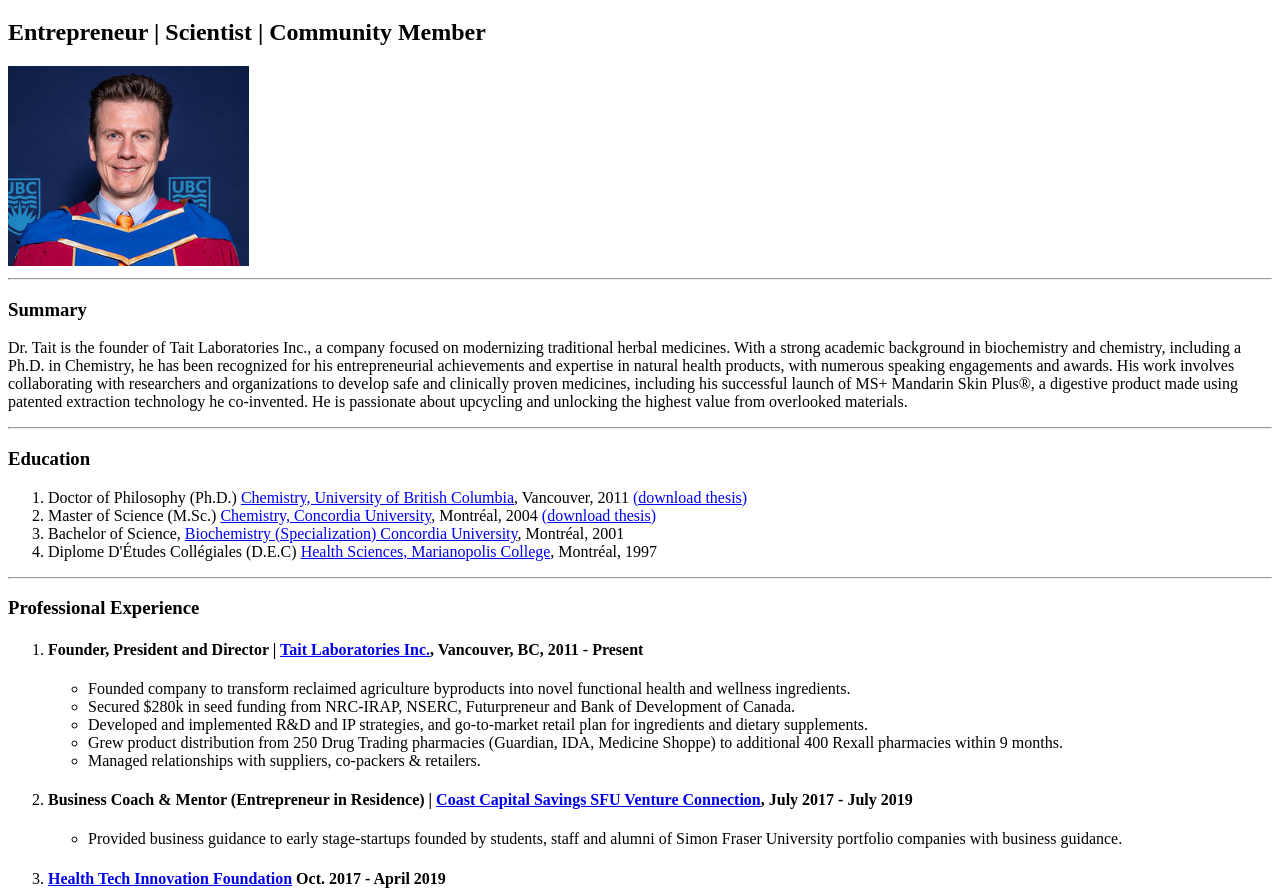
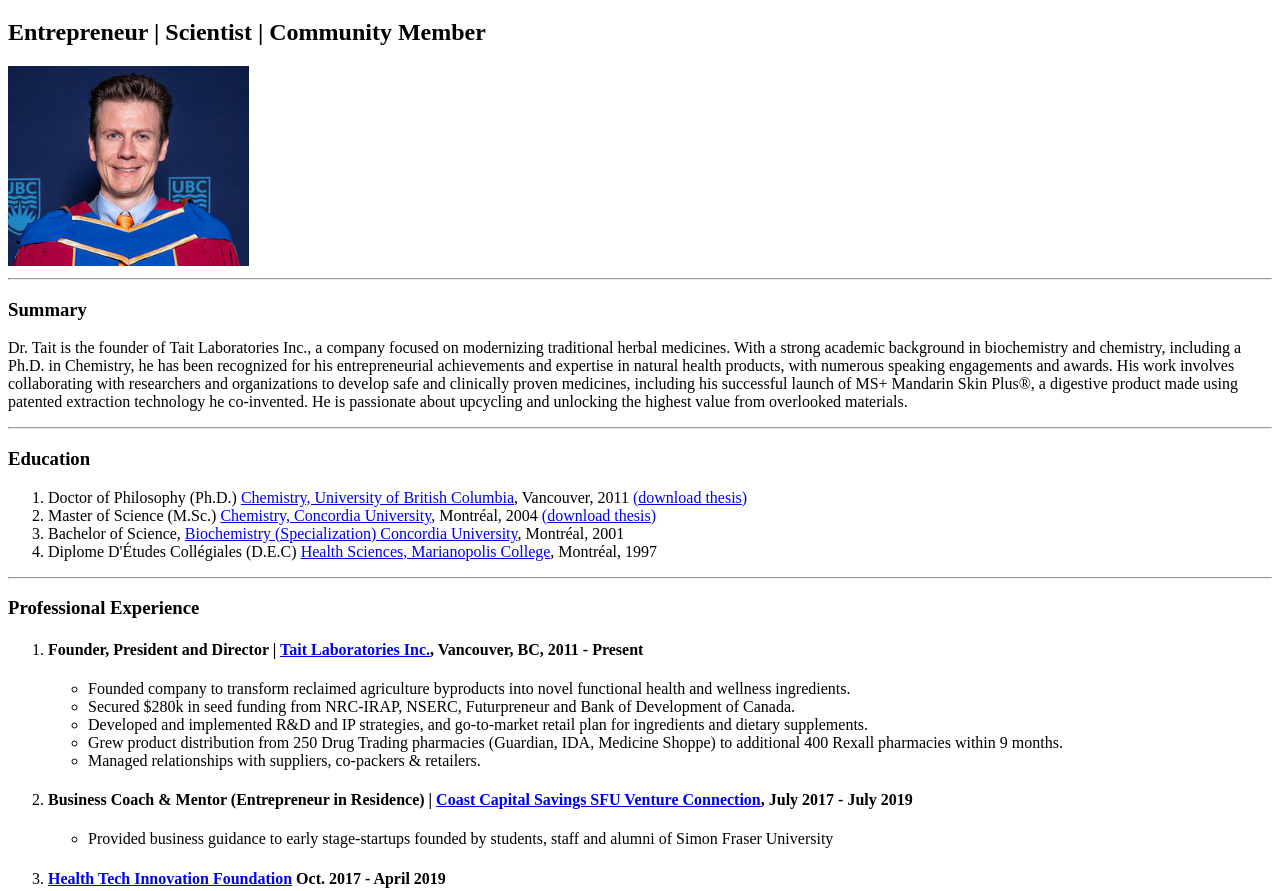
Before and after one commit to andrewrtait/Resume, a plain HTML site: page index.html in a window 1280 px wide. Shown: the part 61-952 px from the top of the page. Drawn offline with Linux system fonts and the light colour scheme.

Commit message:
Update index.html
minor text edits

```diff
--- a/index.html
+++ b/index.html
@@ -42,8 +42,7 @@
     </li>
     <li><h4>Business Coach & Mentor (Entrepreneur in Residence) |
         <a href="https://www.sfu.ca/vc.html">Coast Capital Savings SFU Venture Connection</a>, July 2017 - July 2019 </h4>
-        <ul><li>Provided business guidance to early stage-startups founded by students, staff and alumni of Simon Fraser University
-        portfolio companies with business guidance.</li></ul>
+        <ul><li>Provided business guidance to early stage-startups founded by students, staff and alumni of Simon Fraser University</li></ul>
     </li>
     <li><h4><a href="https://investsurrey.ca/media/63">Health Tech Innovation Foundation</a> Oct. 2017 - April 2019</h4></li>
         <ul><li>Provided portfolio companies with business guidance.</li></ul>
```
